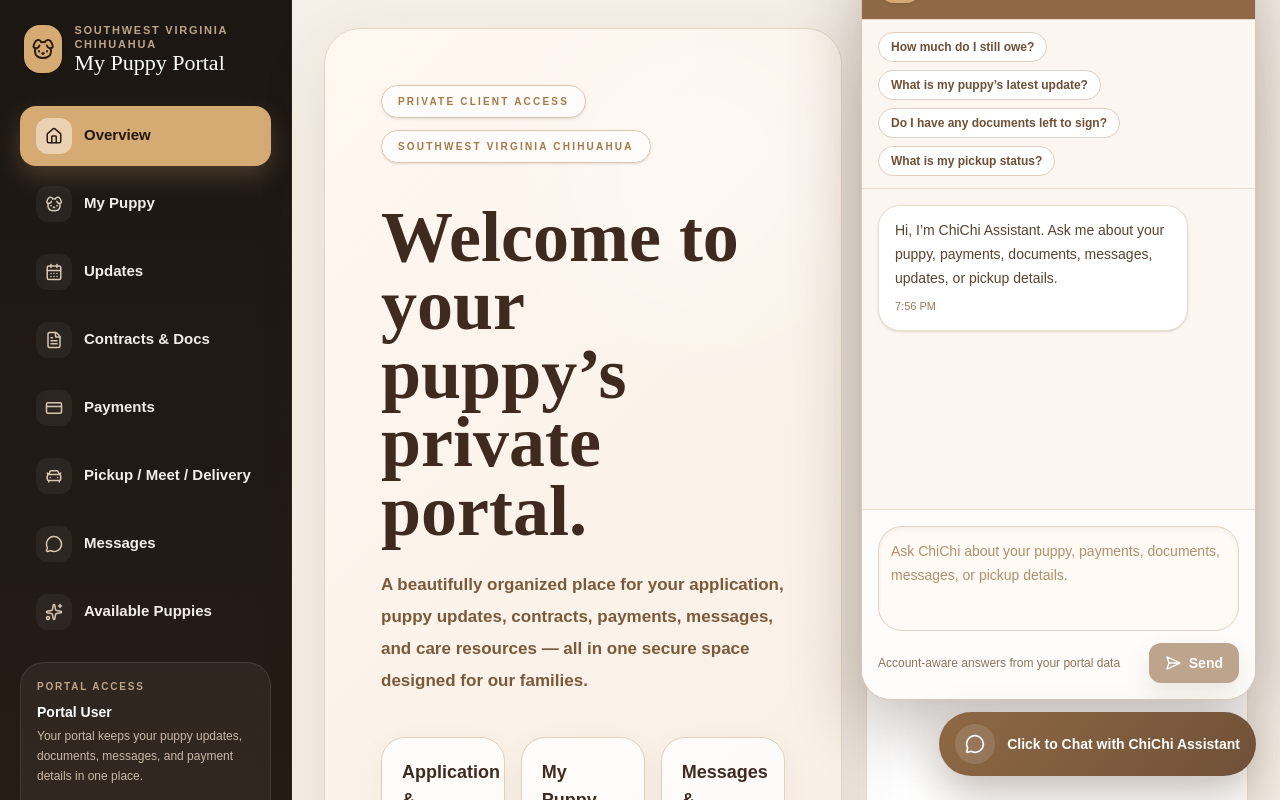
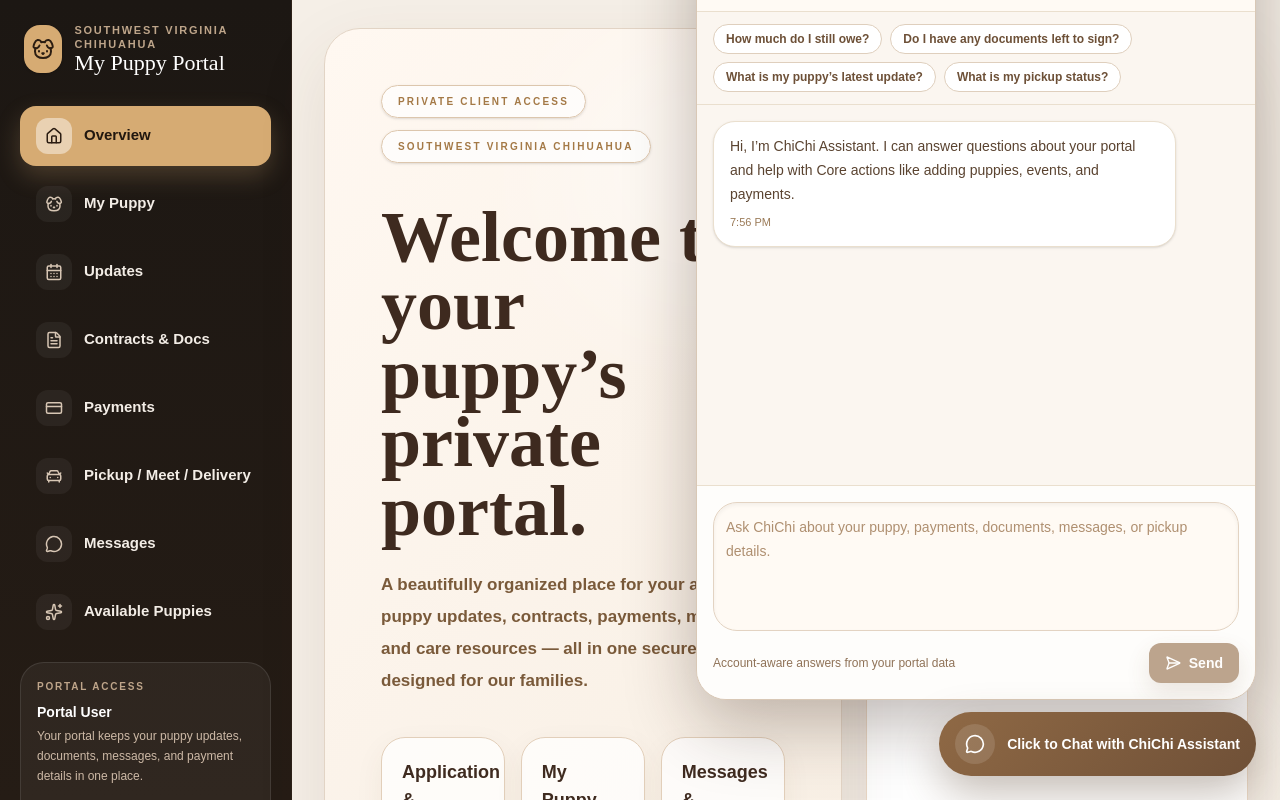
Before and after one commit to rawillia9801/swvapo, a Next.js app: page /portal in a window 1280 px wide. Both pictures are taken after a click on the button "Click to Chat with ChiChi Assistant". Shown: the top 800 px of the page. Built offline with nearby package versions, Linux system fonts and the light colour scheme.

Commit message:
My Puppy

```diff
--- a/src/app/api/buildlio/route.ts
+++ b/src/app/api/buildlio/route.ts
@@ -169,7 +169,7 @@ type DocumentRecord = {
 };
 
 const ANTHROPIC_URL = "https://api.anthropic.com/v1/messages";
-const ANTHROPIC_MODEL = "claude-3-5-sonnet-latest";
+const ANTHROPIC_MODEL = "claude-sonnet-4-6";
 
 function jsonError(text: string, status = 400) {
   return NextResponse.json({ text }, { status });
--- a/src/app/portal/layout.tsx
+++ b/src/app/portal/layout.tsx
@@ -15,6 +15,12 @@ import {
   Menu,
   X,
   SendHorizonal,
+  PlusCircle,
+  CalendarPlus,
+  DollarSign,
+  FolderOpen,
+  MessagesSquare,
+  PawPrint,
 } from "lucide-react";
 import { sb } from "@/lib/utils";
 
@@ -53,6 +59,15 @@ type ChiChiResponse = {
   };
 };
 
+type ChiChiTab = "ask" | "actions";
+
+type QuickAction = {
+  key: string;
+  label: string;
+  prompt: string;
+  icon: React.ReactNode;
+};
+
 function makeId(prefix = "msg") {
   return `${prefix}-${Math.random().toString(36).slice(2)}-${Date.now()}`;
 }
@@ -77,15 +92,19 @@ export default function PortalLayout({
   const [isDrawerOpen, setIsDrawerOpen] = useState(false);
 
   const [isChiChiOpen, setIsChiChiOpen] = useState(false);
+  const [activeTab, setActiveTab] = useState<ChiChiTab>("ask");
   const [threadId, setThreadId] = useState<string | null>(null);
   const [chatDraft, setChatDraft] = useState("");
   const [isSending, setIsSending] = useState(false);
+  const [buyerName, setBuyerName] = useState<string | null>(null);
+  const [puppyName, setPuppyName] = useState<string | null>(null);
+
   const [messages, setMessages] = useState<ChatMessage[]>([
     {
       id: makeId("assistant"),
       role: "assistant",
       text:
-        "Hi, I’m ChiChi Assistant. Ask me about your puppy, payments, documents, messages, updates, or pickup details.",
+        "Hi, I’m ChiChi Assistant. I can answer questions about your portal and help with Core actions like adding puppies, events, and payments.",
       createdAt: formatTime(),
     },
   ]);
@@ -189,6 +208,55 @@ export default function PortalLayout({
 
   const userInitial = (displayName?.[0] || user?.email?.[0] || "U").toUpperCase();
 
+  const askPrompts = [
+    "How much do I still owe?",
+    "Do I have any documents left to sign?",
+    "What is my puppy’s latest update?",
+    "What is my pickup status?",
+  ];
+
+  const coreActions: QuickAction[] = [
+    {
+      key: "add-puppy",
+      label: "Add Puppy",
+      prompt:
+        "Core action: add a new puppy record. I will provide the puppy details next.",
+      icon: <PlusCircle className="h-4 w-4" />,
+    },
+    {
+      key: "add-event",
+      label: "Add Puppy Event",
+      prompt:
+        "Core action: add a puppy event. I will provide the puppy name, date, title, and details next.",
+      icon: <CalendarPlus className="h-4 w-4" />,
+    },
+    {
+      key: "log-payment",
+      label: "Log Payment",
+      prompt:
+        "Core action: log a buyer payment. I will provide the buyer, amount, date, and method next.",
+      icon: <DollarSign className="h-4 w-4" />,
+    },
+    {
+      key: "open-documents",
+      label: "Open Documents",
+      prompt: "Show me the documents for this account.",
+      icon: <FolderOpen className="h-4 w-4" />,
+    },
+    {
+      key: "open-messages",
+      label: "Open Messages",
+      prompt: "Show me recent messages for this account.",
+      icon: <MessagesSquare className="h-4 w-4" />,
+    },
+    {
+      key: "open-puppy",
+      label: "Open My Puppy",
+      prompt: "Show me my puppy summary.",
+      icon: <PawPrint className="h-4 w-4" />,
+    },
+  ];
+
   async function handleSignOut() {
     await sb.auth.signOut();
     setUser(null);
@@ -224,9 +292,9 @@ export default function PortalLayout({
     ].join(" ");
   }
 
-  async function sendChiChiMessage(e?: React.FormEvent) {
+  async function sendChiChiMessage(e?: React.FormEvent, overrideText?: string) {
     e?.preventDefault();
-    const text = chatDraft.trim();
+    const text = (overrideText ?? chatDraft).trim();
     if (!text || isSending) return;
 
     const userMessage: ChatMessage = {
@@ -237,7 +305,7 @@ export default function PortalLayout({
     };
 
     setMessages((prev) => [...prev, userMessage]);
-    setChatDraft("");
+    if (!overrideText) setChatDraft("");
     setIsSending(true);
 
     if (!accessToken) {
@@ -281,6 +349,8 @@ export default function PortalLayout({
         "I ran into an issue while loading your portal information. Please try again.";
 
       if (data?.threadId) setThreadId(data.threadId);
+      if (data?.context?.buyerName) setBuyerName(data.context.buyerName);
+      if (data?.context?.puppyName) setPuppyName(data.context.puppyName);
 
       setMessages((prev) => [
         ...prev,
@@ -304,16 +374,9 @@ export default function PortalLayout({
       ]);
     } finally {
       setIsSending(false);
-      chatInputRef.current?.focus();
+      requestAnimationFrame(() => chatInputRef.current?.focus());
     }
   }
-
-  const quickPrompts = [
-    "How much do I still owe?",
-    "What is my puppy’s latest update?",
-    "Do I have any documents left to sign?",
-    "What is my pickup status?",
-  ];
 
   return (
     <div className="min-h-screen bg-[#f5efe7] text-[#23170f]">
@@ -463,7 +526,7 @@ export default function PortalLayout({
       <div className="pointer-events-none fixed inset-0 z-[9999]">
         <div className="pointer-events-none absolute bottom-5 right-5 flex flex-col items-end gap-3 sm:bottom-6 sm:right-6">
           {isChiChiOpen && (
-            <div className="pointer-events-auto w-[calc(100vw-24px)] max-w-[395px] overflow-hidden rounded-[30px] border border-[#d9c8b6] bg-[#fbf6f0] shadow-[0_24px_70px_rgba(45,28,16,0.30)]">
+            <div className="pointer-events-auto w-[calc(100vw-24px)] max-w-[560px] overflow-hidden rounded-[30px] border border-[#d9c8b6] bg-[#fbf6f0] shadow-[0_24px_70px_rgba(45,28,16,0.30)]">
               <div className="flex items-center justify-between border-b border-[#e7dacc] bg-[#8f6945] px-4 py-4 text-white">
                 <div className="flex items-center gap-3">
                   <div className="flex h-11 w-11 items-center justify-center rounded-2xl bg-[#d6ab73] text-[#2a1d12] shadow-sm">
@@ -489,9 +552,68 @@ export default function PortalLayout({
                 </button>
               </div>
 
+              <div className="border-b border-[#eadfce] bg-[#fffaf4] px-4 py-4">
+                <div className="grid grid-cols-1 gap-3 md:grid-cols-[1fr_auto] md:items-start">
+                  <div className="grid grid-cols-1 gap-3 sm:grid-cols-3">
+                    <div className="rounded-[20px] border border-[#e2d2c0] bg-white px-4 py-3">
+                      <div className="text-[10px] font-black uppercase tracking-[0.18em] text-[#9a7a57]">
+                        Buyer
+                      </div>
+                      <div className="mt-1 text-sm font-semibold text-[#4d3b2b]">
+                        {buyerName || displayName}
+                      </div>
+                    </div>
+
+                    <div className="rounded-[20px] border border-[#e2d2c0] bg-white px-4 py-3">
+                      <div className="text-[10px] font-black uppercase tracking-[0.18em] text-[#9a7a57]">
+                        Puppy
+                      </div>
+                      <div className="mt-1 text-sm font-semibold text-[#4d3b2b]">
+                        {puppyName || "Not loaded yet"}
+                      </div>
+                    </div>
+
+                    <div className="rounded-[20px] border border-[#e2d2c0] bg-white px-4 py-3">
+                      <div className="text-[10px] font-black uppercase tracking-[0.18em] text-[#9a7a57]">
+                        Mode
+                      </div>
+                      <div className="mt-1 text-sm font-semibold text-[#4d3b2b]">
+                        {activeTab === "ask" ? "Ask ChiChi" : "Core Actions"}
+                      </div>
+                    </div>
+                  </div>
+
+                  <div className="inline-flex rounded-2xl border border-[#ddccb8] bg-white p-1 shadow-sm">
+                    <button
+                      type="button"
+                      onClick={() => setActiveTab("ask")}
+                      className={`rounded-xl px-4 py-2 text-[11px] font-black uppercase tracking-[0.16em] transition ${
+                        activeTab === "ask"
+                          ? "bg-[#8f6945] text-white"
+                          : "text-[#7a5b40] hover:bg-[#faf3ea]"
+                      }`}
+                    >
+                      Ask
+                    </button>
+                    <button
+                      type="button"
+                      onClick={() => setActiveTab("actions")}
+                      className={`rounded-xl px-4 py-2 text-[11px] font-black uppercase tracking-[0.16em] transition ${
+                        activeTab === "actions"
+                          ? "bg-[#8f6945] text-white"
+                          : "text-[#7a5b40] hover:bg-[#faf3ea]"
+                      }`}
+                    >
+                      Core Actions
+                    </button>
+                  </div>
+                </div>
+              </div>
+
               <div className="border-b border-[#eadfce] px-4 py-3">
+                {activeTab === "ask" ? (
                   <div className="flex flex-wrap gap-2">
-                  {quickPrompts.map((prompt) => (
+                    {askPrompts.map((prompt) => (
                       <button
                         key={prompt}
                         type="button"
@@ -505,9 +627,27 @@ export default function PortalLayout({
                       </button>
                     ))}
                   </div>
+                ) : (
+                  <div className="grid grid-cols-2 gap-2">
+                    {coreActions.map((action) => (
+                      <button
+                        key={action.key}
+                        type="button"
+                        onClick={() => {
+                          setActiveTab("ask");
+                          void sendChiChiMessage(undefined, action.prompt);
+                        }}
+                        className="flex items-center gap-2 rounded-2xl border border-[#dfcfbd] bg-white px-3 py-3 text-left text-xs font-semibold text-[#6d5037] transition hover:bg-[#fff9f3]"
+                      >
+                        {action.icon}
+                        <span>{action.label}</span>
+                      </button>
+                    ))}
+                  </div>
+                )}
               </div>
 
-              <div className="h-[320px] overflow-y-auto px-4 py-4">
+              <div className="h-[380px] overflow-y-auto px-4 py-4">
                 <div className="space-y-3">
                   {messages.map((message) => {
                     const isUser = message.role === "user";
@@ -516,7 +656,7 @@ export default function PortalLayout({
                       <div key={message.id} className={`flex ${isUser ? "justify-end" : "justify-start"}`}>
                         <div
                           className={[
-                            "max-w-[86%] rounded-[22px] px-4 py-3 text-sm leading-6 shadow-sm",
+                            "max-w-[88%] rounded-[22px] px-4 py-3 text-sm leading-6 shadow-sm",
                             isUser
                               ? "bg-[linear-gradient(135deg,#8f6945_0%,#6e5037_100%)] text-white"
                               : "border border-[#eadfce] bg-white text-[#5a4330]",
@@ -533,7 +673,7 @@ export default function PortalLayout({
 
                   {isSending && (
                     <div className="flex justify-start">
-                      <div className="max-w-[86%] rounded-[22px] border border-[#eadfce] bg-white px-4 py-3 text-sm text-[#6b523d] shadow-sm">
+                      <div className="max-w-[88%] rounded-[22px] border border-[#eadfce] bg-white px-4 py-3 text-sm text-[#6b523d] shadow-sm">
                         ChiChi is thinking…
                       </div>
                     </div>
@@ -543,21 +683,27 @@ export default function PortalLayout({
                 </div>
               </div>
 
-              <form onSubmit={sendChiChiMessage} className="border-t border-[#eadfce] bg-white/75 px-4 py-4">
+              <form onSubmit={(e) => void sendChiChiMessage(e)} className="border-t border-[#eadfce] bg-white/75 px-4 py-4">
                 <div className="rounded-[24px] border border-[#e3d3c2] bg-[#fffaf4] p-3 shadow-inner">
                   <textarea
                     ref={chatInputRef}
                     value={chatDraft}
                     onChange={(e) => setChatDraft(e.target.value)}
-                    rows={3}
-                    placeholder="Ask ChiChi about your puppy, payments, documents, messages, or pickup details."
+                    rows={4}
+                    placeholder={
+                      activeTab === "ask"
+                        ? "Ask ChiChi about your puppy, payments, documents, messages, or pickup details."
+                        : "Describe the Core action you want, like add puppy, add event, or log payment."
+                    }
                     className="w-full resize-none bg-transparent text-sm leading-6 text-[#4d3b2b] outline-none placeholder:text-[#af8f70]"
                   />
                 </div>
 
                 <div className="mt-3 flex items-center justify-between gap-3">
                   <div className="text-xs text-[#8f7257]">
-                    Account-aware answers from your portal data
+                    {activeTab === "ask"
+                      ? "Account-aware answers from your portal data"
+                      : "Core-ready actions for puppies, events, payments, and more"}
                   </div>
 
                   <button
```
Lines whose indentation alone changed are shown as unchanged.
